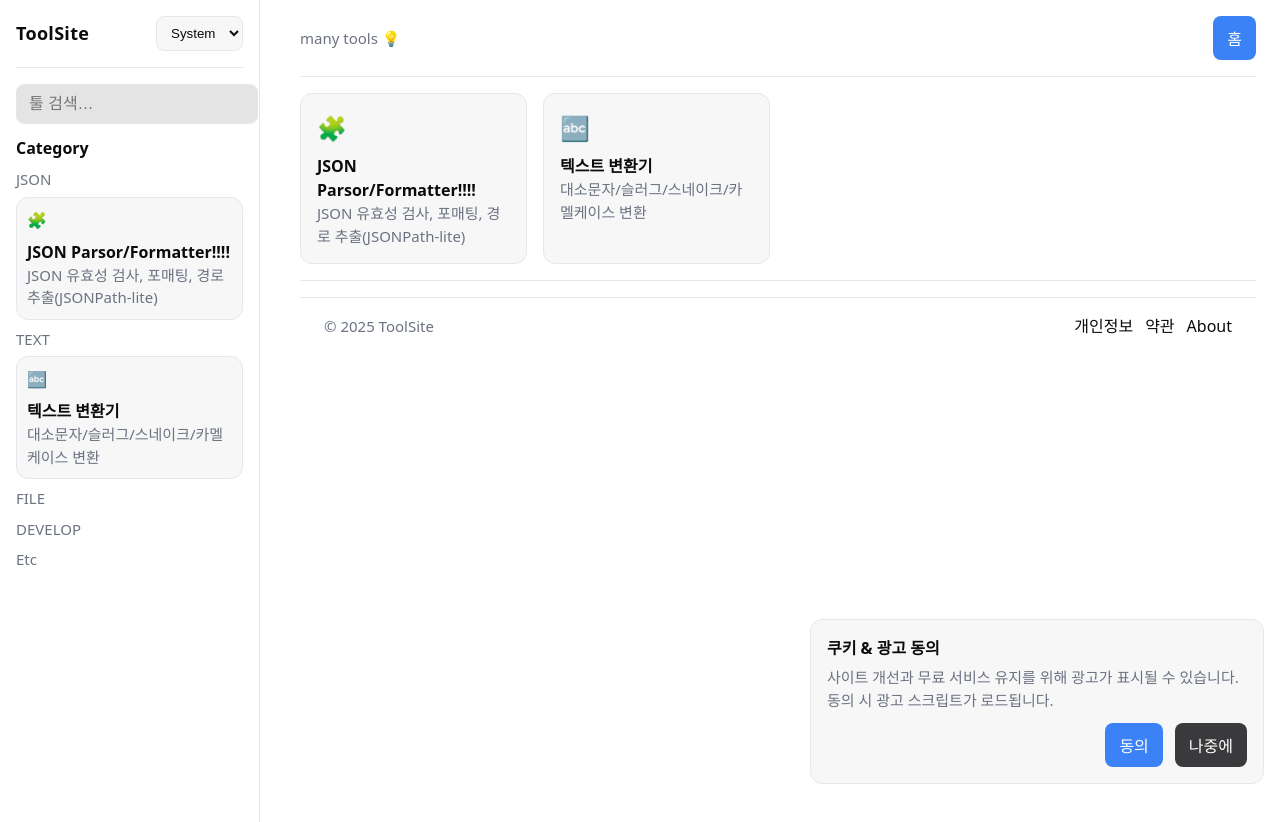
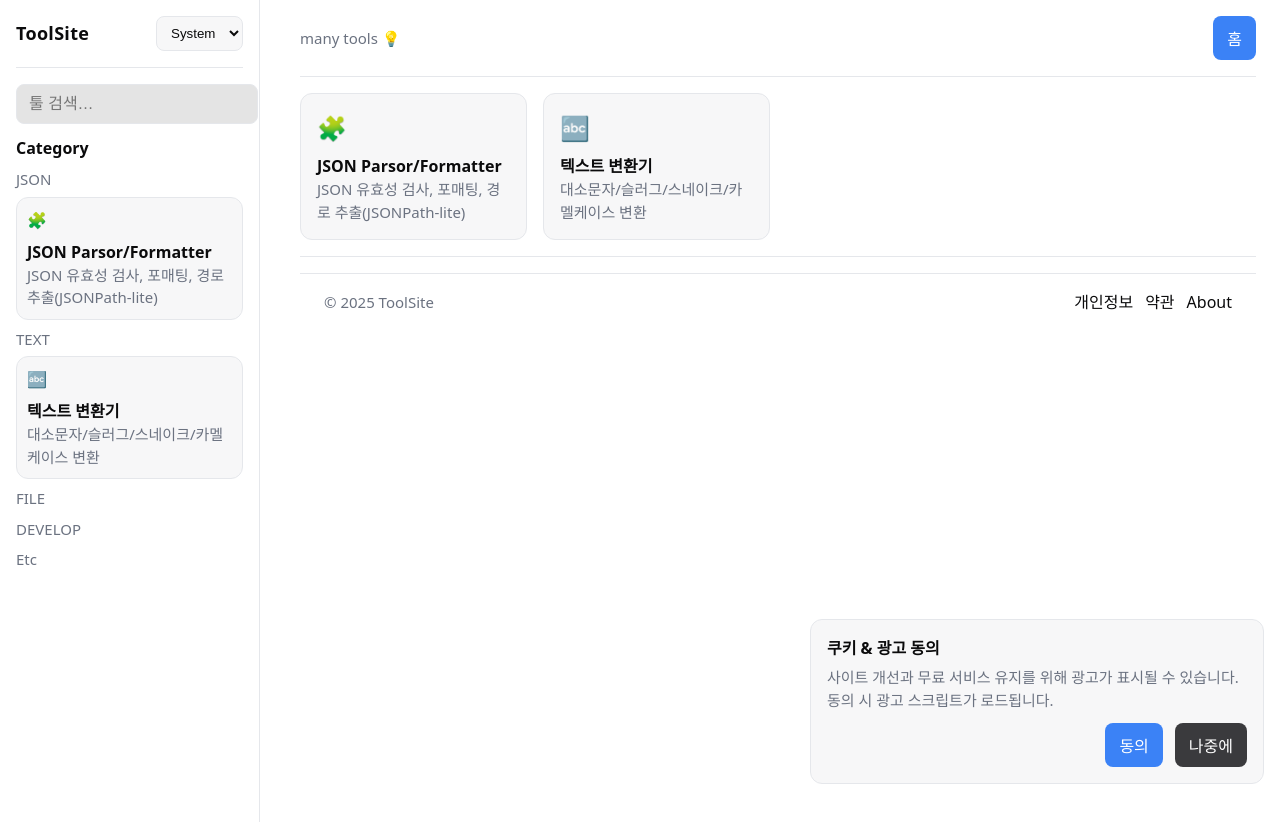
Before and after one commit to PARKNAMSU/free-tool-box, a React (Vite) app: page / in a window 1280 px wide. Shown: the top 822 px of the page. Built offline with nearby package versions, Linux system fonts and the light colour scheme.

Commit message:
[deploy]test3

```diff
--- a/src/toolRegistry.ts
+++ b/src/toolRegistry.ts
@@ -16,7 +16,7 @@ export const tools: ToolMeta[] = [
   {
     id: "json-parser",
     slug: "json-parser",
-    name: "JSON Parsor/Formatter!!!!",
+    name: "JSON Parsor/Formatter",
     description: "JSON 유효성 검사, 포매팅, 경로 추출(JSONPath-lite)",
     icon: "🧩",
     category: "JSON",
```
